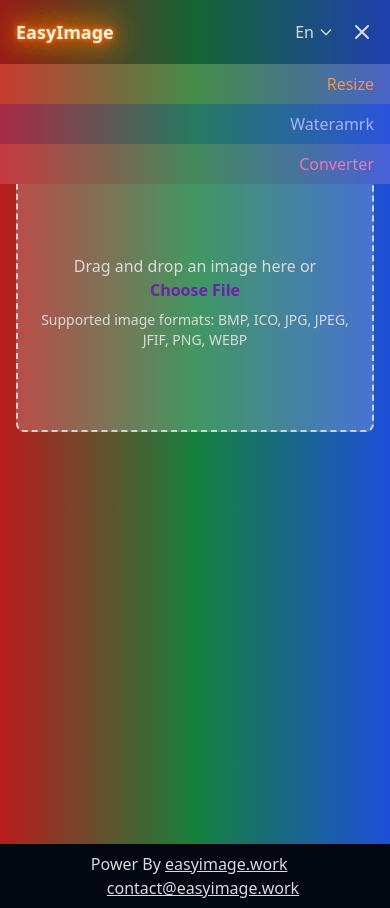
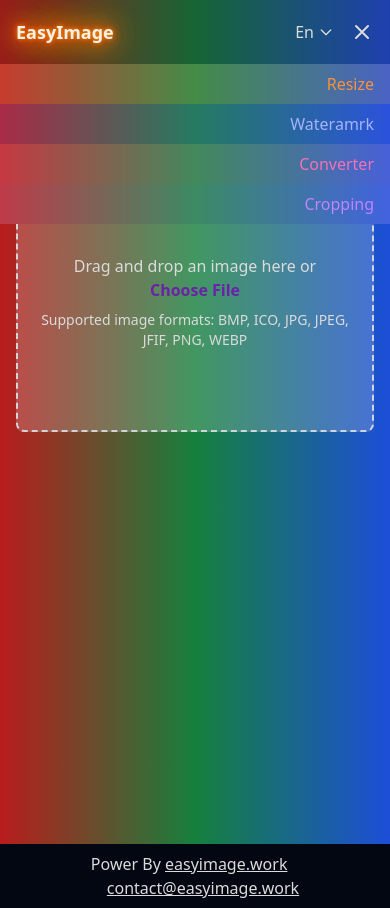
Before and after one commit to dingdangdog/easyimage.work, a Nuxt app: page /cropping in a window 390 px wide. Both pictures are taken after a click on the button 362 px from the left and 32 px from the top of the page. Built offline with nearby package versions, Linux system fonts and the light colour scheme.

Commit message:
feat: add cropping tool link in header and optimize Cropper.js import

```diff
--- a/components/AppHeader.vue
+++ b/components/AppHeader.vue
@@ -161,6 +161,13 @@
         >
           {{ $t("header.converter") }}
         </NuxtLink>
+        <NuxtLink
+          :to="localePath('/cropping')"
+          @click="toggleMobileNav"
+          class="text-purple-400 hover:text-purple-300 transition duration-300 px-4 py-2 bg-purple-300/20"
+        >
+          {{ $t("header.cropping") }}
+        </NuxtLink>
         <!-- 如有其他子页面可在此添加 -->
       </nav>
     </div>
--- a/pages/cropping.vue
+++ b/pages/cropping.vue
@@ -236,8 +236,7 @@
 
 onMounted(async () => {
   // 动态导入 Cropper.js，确保只在客户端加载
-  const Cropper = (await import("cropperjs")).default;
-
+  // const Cropper = (await import("cropperjs")).default;
   await import("cropperjs");
 });
 
```
